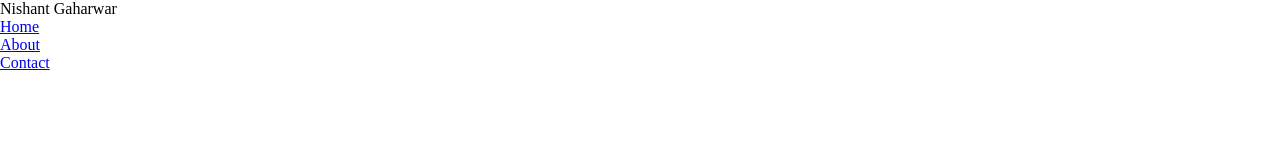
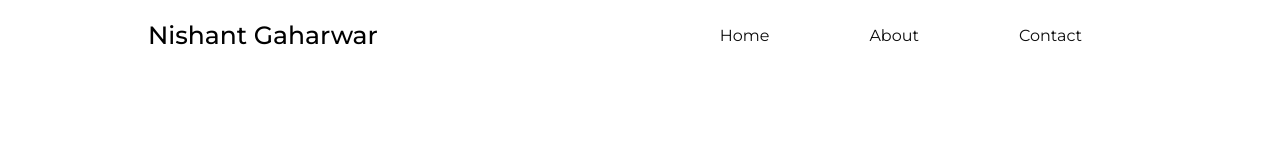
Before and after one commit to iamnishantgaharwar/iamnishantgaharwar.github.io, a plain HTML site: page index.html in a window 1280 px wide. Drawn offline with Linux system fonts and the light colour scheme.

Commit message:
Update style.css

```diff
--- a/style.css
+++ b/style.css
@@ -1,8 +1,49 @@
+@import url('https://fonts.googleapis.com/css2?family=Montserrat:wght@400;500;900&display=swap');
 *{
     margin: 0;
     padding: 0;
     outline: 0;
+    font-family: "Montserrat", "sans-serif";
 }
-.header{
-    color: red;
+:root{
+    --black: #0D0D0D;
+    --grey: #758283;
+    --white: #fff;
 }
+.nav-container{
+
+    /* background-color: var(--grey); */
+    display: flex;
+    justify-content: space-around;
+    align-items: center;
+    padding: 20px 2px;
+}
+.nav-logo{
+    font-weight: 500;
+    font-size: 25px;
+}
+.list-item-ul{
+    display: flex;
+    justify-content: space-around;
+
+}
+.list-item-li{
+    text-decoration: none;
+    list-style: none;
+    padding: 5px 25px;
+}
+.list-item-li a{
+    border-radius: 6px;
+    padding: 10px 25px;
+    text-decoration: none;
+    color: var(--black);
+    transition: ease-in-out 300ms;
+    transition: 300ms, ease-in-out 450ms;
+}
+.list-item-li a:hover{
+
+}
+.box-shadow:hover{
+    box-shadow: inset 0px 0px 12px 40px var(--black);
+    color: var(--white);
+}
```
